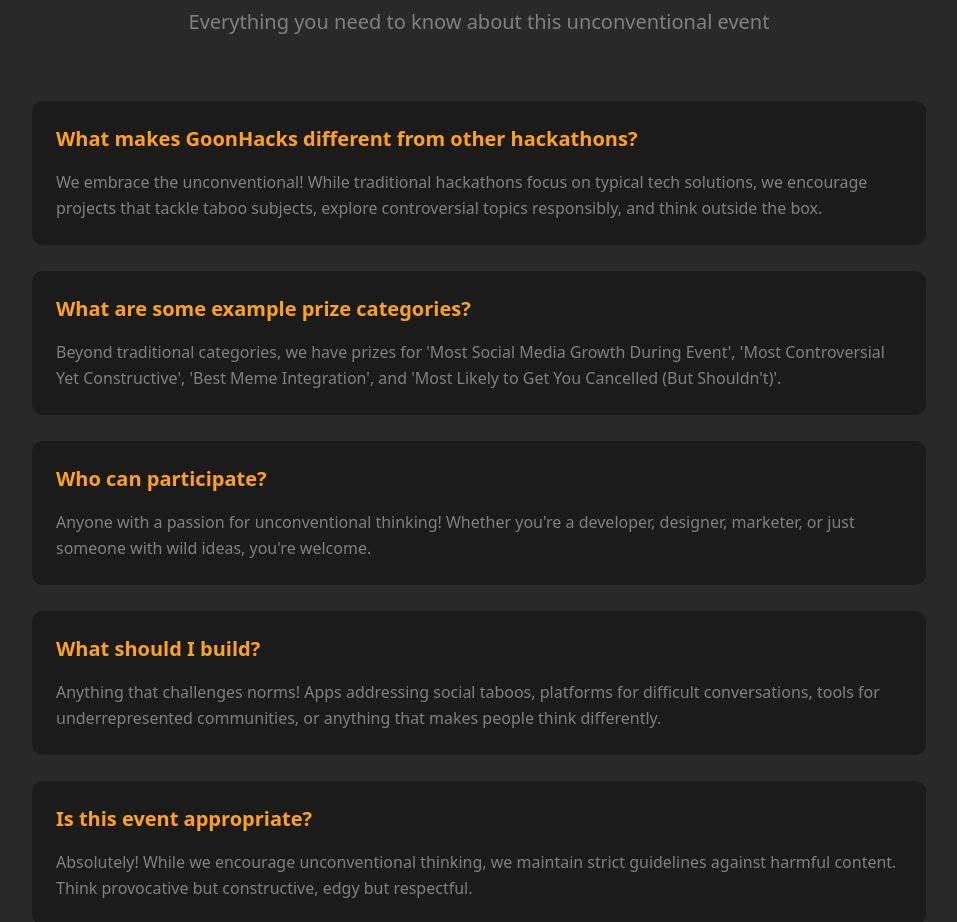
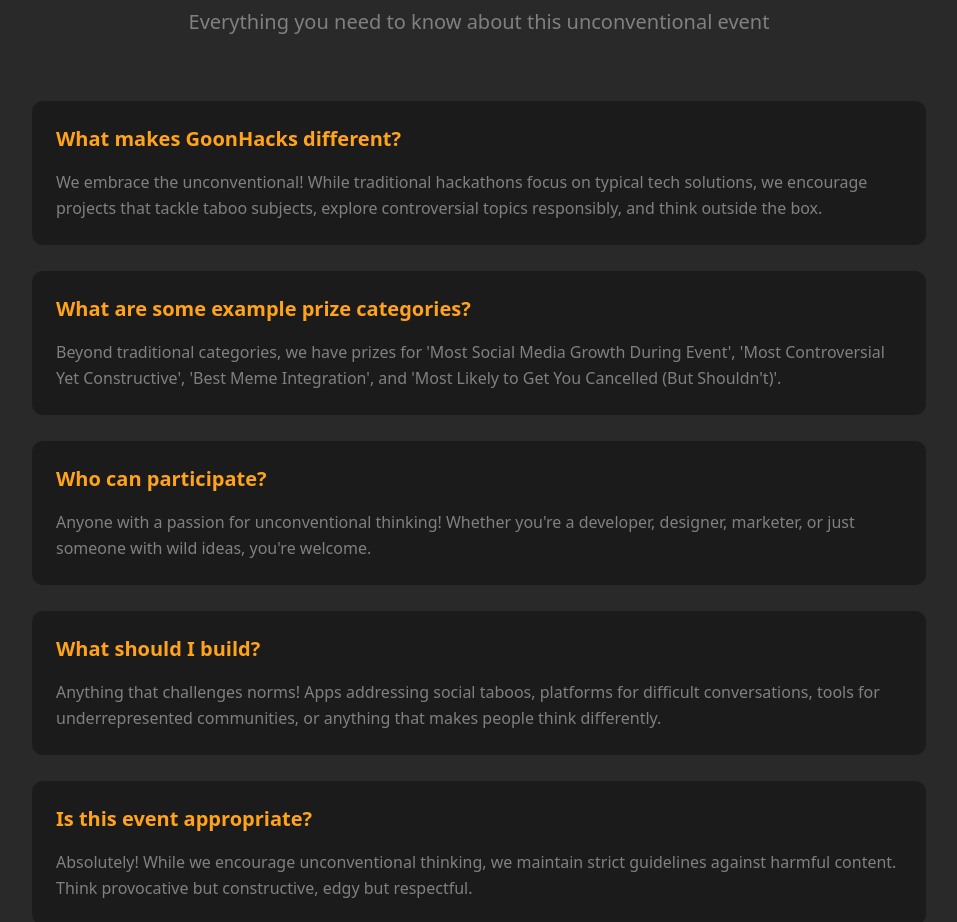
Before and after one commit to zach3141592/GoonHacksSite, a Next.js app: page / in a window 1280 px wide. Shown: the part 2312-3234 px from the top of the page, without its empty margins (161-1118 px from the left). Built offline with nearby package versions, Linux system fonts and the light colour scheme.

Commit message:
Update page.js

```diff
--- a/src/app/page.js
+++ b/src/app/page.js
@@ -33,7 +33,7 @@
 
   const faqs = [
     {
-      question: "What makes GoonHacks different from other hackathons?",
+      question: "What makes GoonHacks different?",
       answer: "We embrace the unconventional! While traditional hackathons focus on typical tech solutions, we encourage projects that tackle taboo subjects, explore controversial topics responsibly, and think outside the box."
     },
     {
```
